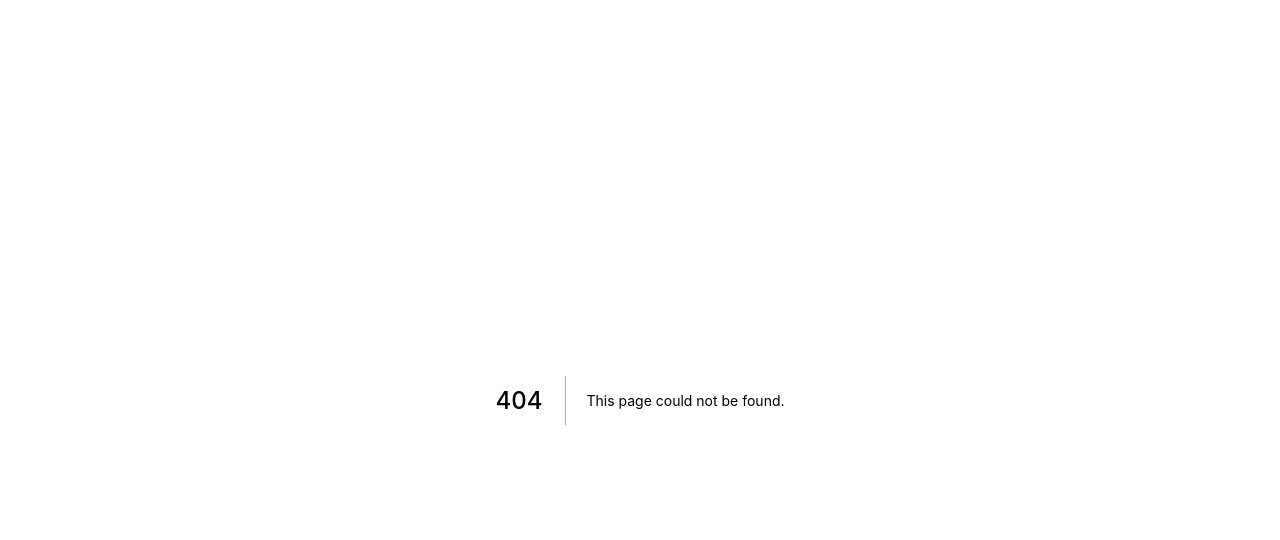
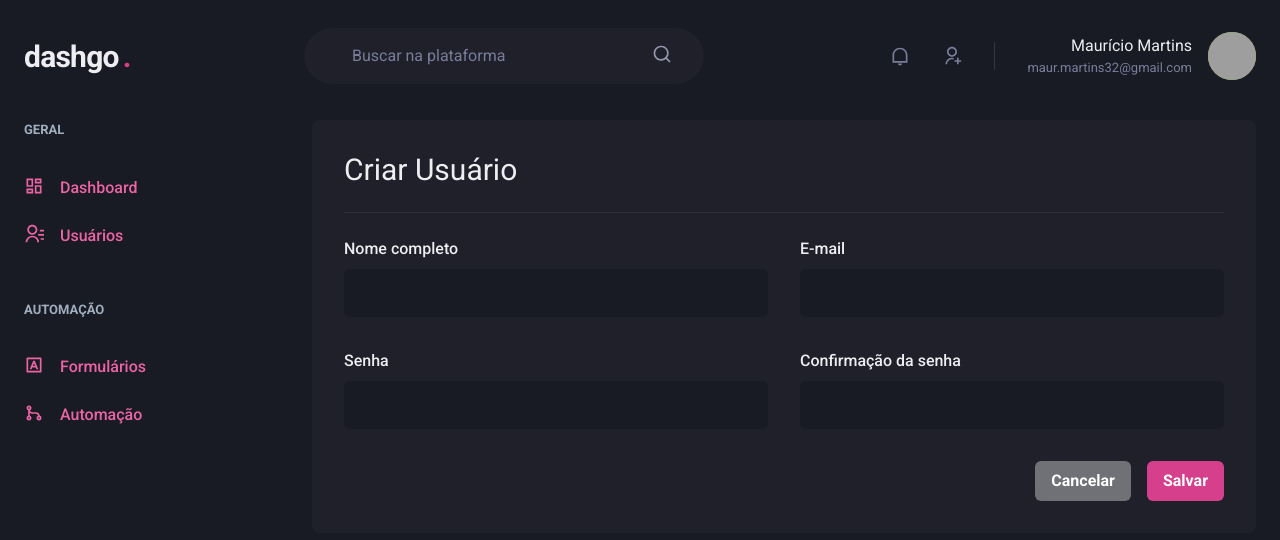
Before and after one commit to maur32/dashgo, a Next.js app: page /users/create in a window 1280 px wide. Before the commit this address had no page. Shown: the top 540 px of the page. Built offline with nearby package versions, Linux system fonts and the light colour scheme; grey boxes are pictures that could not be loaded.

Commit message:
Page: Criação de usuário

```diff
--- /dev/null
+++ b/src/pages/users/create.tsx
@@ -0,0 +1,53 @@
+import {
+  Box,
+  Flex,
+  Heading,
+  Divider,
+  VStack,
+  SimpleGrid,
+  HStack,
+  Button,
+} from "@chakra-ui/react";
+import {Input} from "../../components/Form/input";
+import {Header} from "../../components/Header";
+import {Sidebar} from "../../components/Sidebar";
+
+export default function UsersList() {
+  return (
+    <Box>
+      <Header />
+      <Flex w="100%" my="6" maxWidth={1480} mx="auto" px="6">
+        <Sidebar />
+        <Box flex="1" borderRadius={8} bgColor="gray.800" p="8">
+          <Heading size="lg" fontWeight="normal">
+            Criar Usuário
+          </Heading>
+          <Divider my="6" borderColor="gray.700" />
+
+          <VStack spacing="8">
+            <SimpleGrid minChildWidth={240} spacing="8" w="100%">
+              <Input name="name" label="Nome completo" />
+              <Input name="email" type="email" label="E-mail" />
+            </SimpleGrid>
+
+            <SimpleGrid minChildWidth={240} spacing="8" w="100%">
+              <Input name="password" type="password" label="Senha" />
+              <Input
+                name="password"
+                type="password"
+                label="Confirmação da senha"
+              />
+            </SimpleGrid>
+          </VStack>
+
+          <Flex mt="8" justify="flex-end">
+            <HStack spacing="4">
+              <Button colorScheme="whiteAlpha">Cancelar</Button>
+              <Button colorScheme="pink">Salvar</Button>
+            </HStack>
+          </Flex>
+        </Box>
+      </Flex>
+    </Box>
+  );
+}
```
